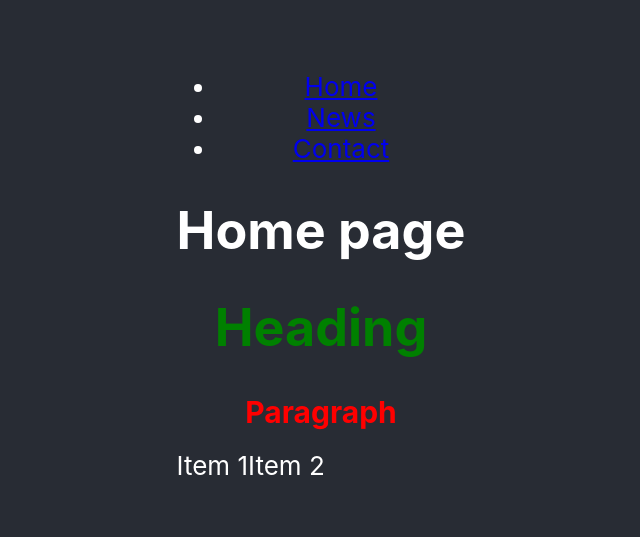
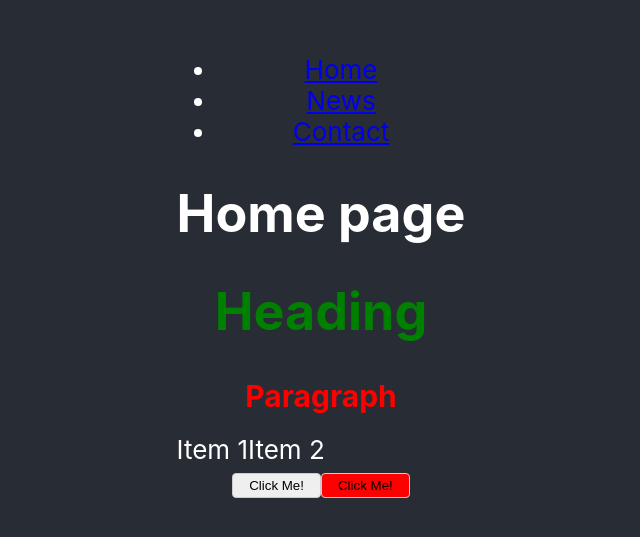
Before and after one commit to salto-vn/nextjs-training, a React (Create React App) app: page / in a window 1280 px wide. Shown: the part 137-674 px from the top of the page, without its empty margins (319-959 px from the left). Built offline with nearby package versions, Linux system fonts and the light colour scheme.

Commit message:
Add clsx

```diff
--- a/package.json
+++ b/package.json
@@ -6,6 +6,7 @@
     "@testing-library/jest-dom": "^5.16.5",
     "@testing-library/react": "^13.4.0",
     "@testing-library/user-event": "^13.5.0",
+    "clsx": "^1.2.1",
     "react": "^18.2.0",
     "react-dom": "^18.2.0",
     "react-router-dom": "^6.4.3",
--- a/src/App.js
+++ b/src/App.js
@@ -9,6 +9,7 @@ import Contact from "./pages/DucAnh/Contact";
 import Heading from "components/DucAnh/Heading";
 import Paragraph from "components/DucAnh/Paragraph";
 import GlobalStyle from "components/DucAnh/GlobalStyle";
+import Button from "components/DucAnh/Button";
 
 function App() {
   return (
@@ -48,6 +49,9 @@ function App() {
               <div>Item 2</div>
             </div>
           </GlobalStyle>
+
+          <Button />
+          <Button primary />
         </div>
       </header>
     </div>
--- /dev/null
+++ b/src/components/DucAnh/Button/Button.module.css
@@ -0,0 +1,9 @@
+.btn {
+  padding: 4px 16px;
+  border: 1px solid #ccc;
+  border-radius: 4px;
+}
+
+.primary {
+  background-color: red;
+}
--- /dev/null
+++ b/src/components/DucAnh/Button/index.js
@@ -0,0 +1,15 @@
+import clsx from "clsx";
+import styles from "./Button.module.css";
+
+export default function Button(props) {
+  const { primary } = props;
+  const classes = clsx(styles.btn, {
+    [styles.primary]: primary,
+  });
+
+  return (
+    <>
+      <button className={classes}>Click Me!</button>
+    </>
+  );
+}
```
